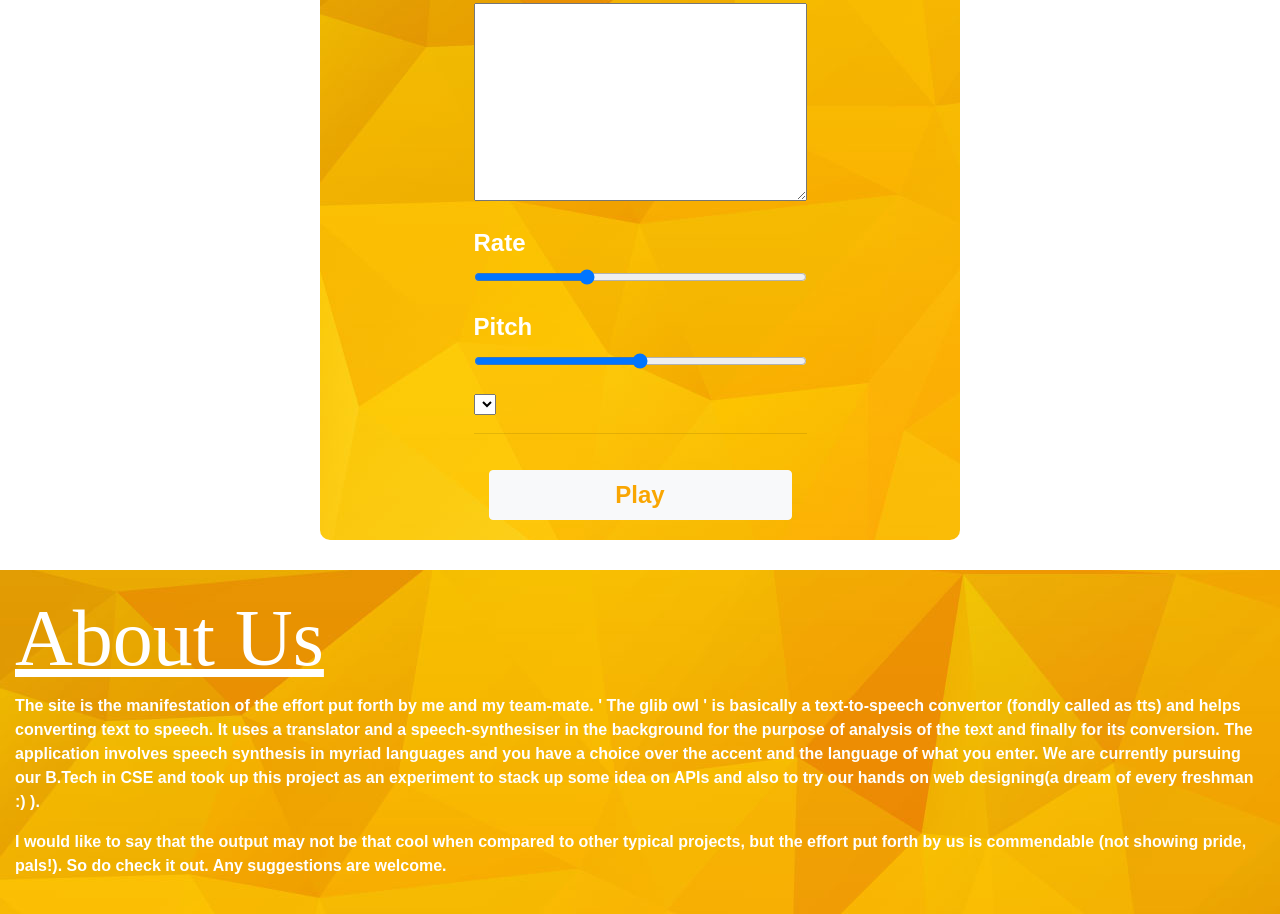
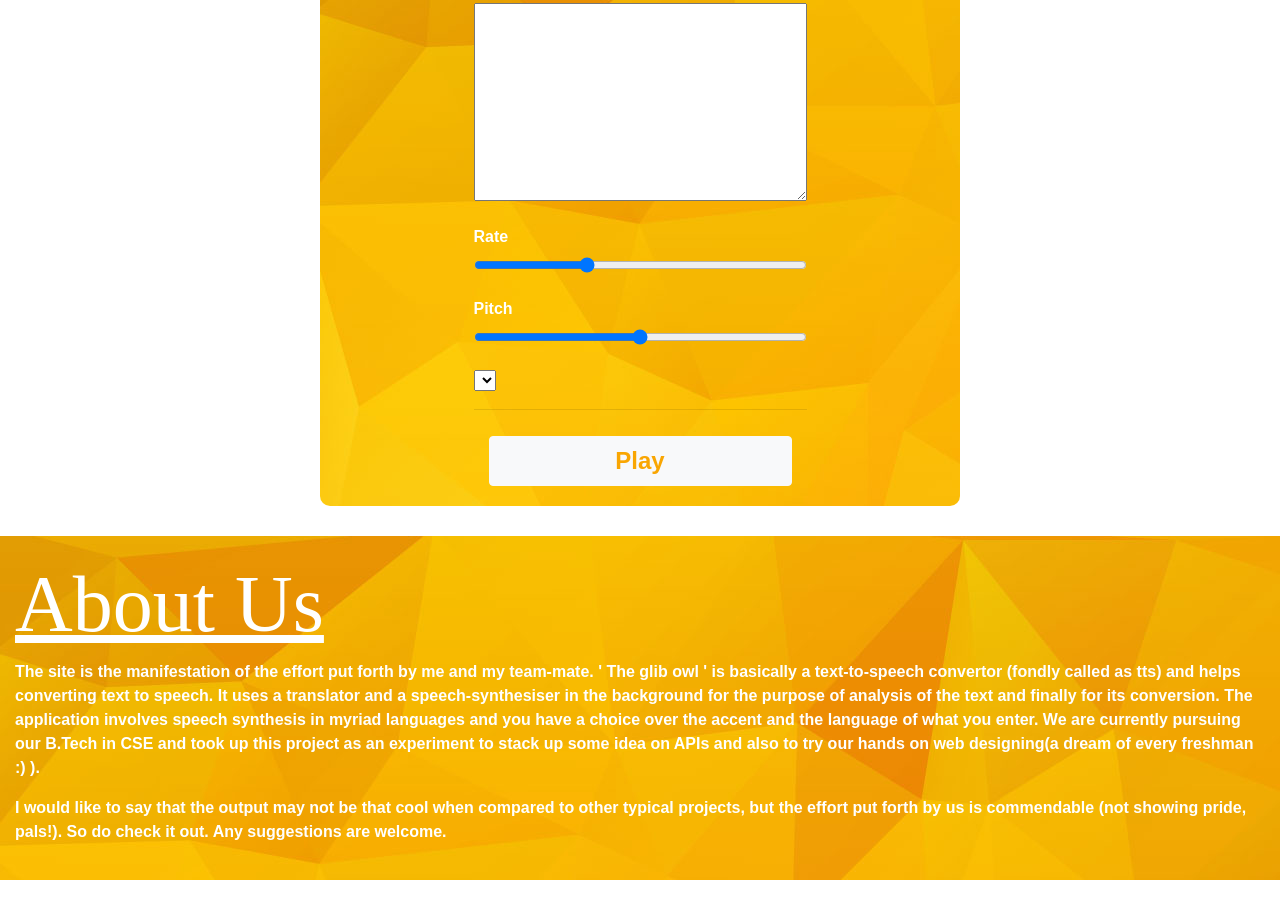
Before and after one commit to siddharth25pandey/Text-Reader, a plain HTML site: page index.html in a window 1280 px wide. Shown: the part 902-1816 px from the top of the page. After the commit the page ends 1782 px from the top, so only its background shows below. Drawn offline with nearby package versions, Linux system fonts and the light colour scheme; a web font is replaced by a local one.

Commit message:
final commit

```diff
--- a/styles.css
+++ b/styles.css
@@ -68,7 +68,6 @@ nav h1{
 	border-radius: 30px;
 }
 
-
 #section2{
 	background-image: url("img/back.jpg");
 	width: 50vw;
@@ -92,12 +91,12 @@ nav h1{
 	color: #f9a602;
 	font-size: 1.5em;
 	font-weight: bold;
-	margin-top: 20px;
+	margin-top: 10px;
 }
 
 label{
 	color: #fff;
-	font-size: 1.5em;
+	font-size: 1em;
 }
 
 #section3{
```
Also changed, not shown: img/border.jpg (deleted), img/ws128.png (deleted), img/ws512.png (deleted).
